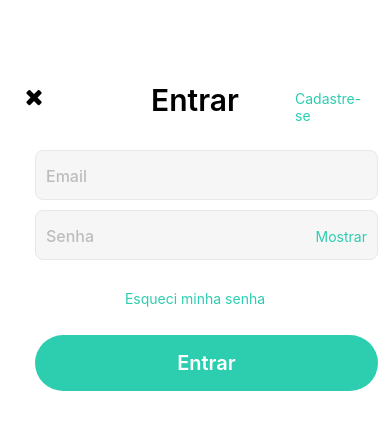
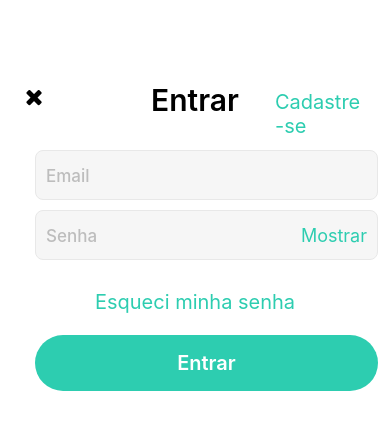
Before and after one commit to Parkfy-Team/Parkfy-Project, a React Native app in the folder Parkfy/: screen /Screen_Entrar in a window 390 px wide. Shown: the top 430 px of the page. Built offline with nearby package versions, Linux system fonts and the light colour scheme.

Commit message:
css change

```diff
--- a/Parkfy/src/styles/LoginStyle.js
+++ b/Parkfy/src/styles/LoginStyle.js
@@ -32,7 +32,7 @@ const css_Entrar = StyleSheet.create({
 
     textColumn: {
     position:'absolute',
-    fontSize: 16,
+    fontSize: 17,
     fontWeight: "500",
     fontStyle: "normal",
     lineHeight: 16,
@@ -68,7 +68,8 @@ const css_Entrar = StyleSheet.create({
       position: "absolute",
       color: "#2DCDB0",
       right: PixelRatio.roundToNearestPixel(10),
-      top: PixelRatio.roundToNearestPixel(17),
+      top: PixelRatio.roundToNearestPixel(14),
+      fontSize: 18,
     },
 
     forgotView: {
@@ -79,6 +80,7 @@ const css_Entrar = StyleSheet.create({
     forgotText: {
       position: "absolute",
       color: "#2DCDB0",
+      fontSize: 20,
     },
 
     loginBtn: {
@@ -109,13 +111,14 @@ const css_Entrar = StyleSheet.create({
       position: "absolute",
       top: 90,
       right: PixelRatio.roundToNearestPixel(25),
-      width: PixelRatio.roundToNearestPixel(70),
+      width: PixelRatio.roundToNearestPixel(90),
       height: PixelRatio.roundToNearestPixel(15),
       color: "#2DCDB0",
     },
 
     cadastroBtn: {
-      color: "#2DCDB0"
+      color: "#2DCDB0",
+      fontSize: 20,
     },
 
     closeBtn: {
```
